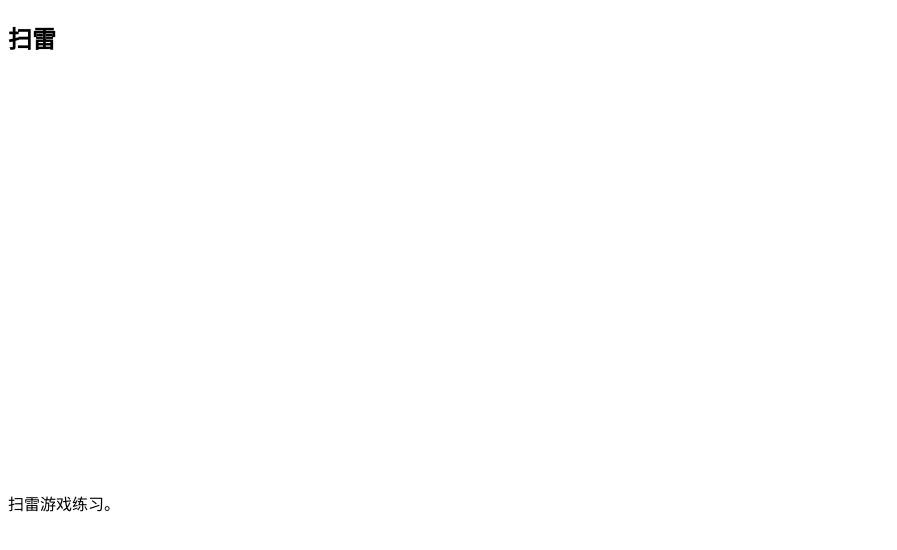
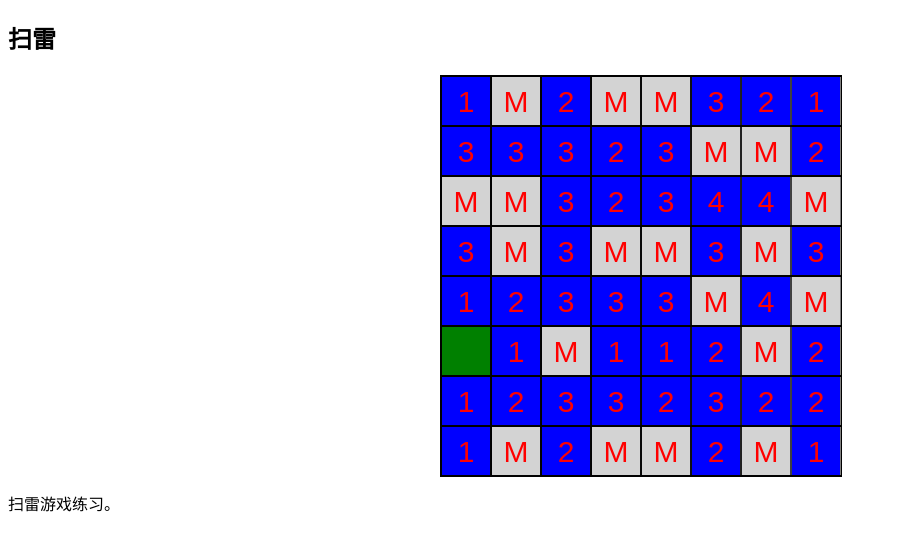
Before and after one commit to YYYQYYY/H5G, a plain HTML site: page mine/index.html in a window 1280 px wide. Shown: the whole page, without its empty margins (0-897 px from the left). Drawn offline with nearby package versions, Linux system fonts and the light colour scheme.

Commit message:
地雷层绘制完成

```diff
--- a/mine/index.html
+++ b/mine/index.html
@@ -11,9 +11,10 @@
         <h1>扫雷</h1>
     </header>
     <section id="layers">
-        <canvas id="game" width="400" height="400">
+        <canvas id="bg" width="400" height="400">
             你的浏览器不支持HTML5。
         </canvas>
+        <canvas id="game" width="400" height="400"></canvas>
     </section>
     <footer>
         <p>扫雷游戏练习。</p>
--- a/mine/static/css/mine.css
+++ b/mine/static/css/mine.css
@@ -8,3 +8,7 @@
 #layers canvas {
     position: absolute;
 }
+
+#bg {
+    border: 1px solid black;
+}
--- a/mine/static/js/mine.js
+++ b/mine/static/js/mine.js
@@ -4,15 +4,14 @@
 var mineGame = {
     layers: [],
     dataMap: [],
-    currentLevel: 0,
-    width: 400,
-    height: 400,
-    mines: [],
-    blockWidth: 50
+    currentLevel: 0
 };
 mineGame.levels = [
     {
         level: 0,
+        width: 400,
+        height: 400,
+        cellWidth: 50,
         mineCount: 20,
         range: {
             rows: 8,
@@ -39,7 +38,6 @@ function getRandomPosition() {
 function createGameData() {
     initDataMap();
     createMines();
-    //scanAroundCells();
 }
 
 /**
@@ -72,6 +70,7 @@ function createMines() {
             mineCount--;
         }
     }
+    tempArr = null;
 }
 
 /**
@@ -94,3 +93,137 @@ function scanAroundCell(pos) {
         }
     }
 }
+
+//////////////////////////////////////////////////
+//// 画布相关
+//////////////////////////////////////////////////
+/**
+ * 初始化游戏画布
+ */
+function initLayers() {
+
+}
+
+/**
+ * 清除画布
+ * @param ctx
+ */
+function clear(ctx) {
+    ctx.clearRect(0, 0, ctx.canvas.width, ctx.canvas.height);
+}
+
+/**
+ * 绘制格子
+ */
+function drawGridCells() {
+    var currentGame = mineGame.levels[mineGame.currentLevel];
+    var cellWidth = currentGame.cellWidth;
+    var rows = currentGame.range.rows + 1;
+    var columns = currentGame.range.columns + 1;
+    var ctx = mineGame.layers[0];
+
+    clear(ctx);
+
+    for (var ri = 0; ri < rows; ri++) {
+        ctx.moveTo(0, ri * cellWidth);
+        ctx.lineTo(currentGame.range.columns * cellWidth, ri * cellWidth);
+        ctx.stroke();
+    }
+    for (var ci = 0; ci < columns; ci++) {
+        ctx.moveTo(ci * cellWidth, 0);
+        ctx.lineTo(ci * cellWidth, currentGame.range.rows * cellWidth);
+        ctx.stroke();
+    }
+
+    drawDataMap();
+}
+
+function drawDataMap() {
+    var currentGame = mineGame.levels[mineGame.currentLevel];
+    var cellWidth = currentGame.cellWidth;
+    var rows = currentGame.range.rows;
+    var columns = currentGame.range.columns;
+    var ctx = mineGame.layers[0];
+    ctx.textAlign = "center";
+    ctx.font = "30px Arial";
+
+    var msg = "";
+    for (var ri = 0; ri < rows; ri++) {
+        for (var ci = 0; ci < columns; ci++) {
+            if (mineGame.dataMap[ri][ci] < 0) {
+                ctx.fillStyle = "lightgray";
+                msg = "M";
+            } else if (mineGame.dataMap[ri][ci] > 0) {
+                ctx.fillStyle = "blue";
+                msg = mineGame.dataMap[ri][ci];
+            } else {
+                ctx.fillStyle = "green";
+                msg = "";
+            }
+            ctx.fillRect(ri * cellWidth + 1, ci * cellWidth + 1, cellWidth - 2, cellWidth - 2);
+            ctx.fillStyle = "#f00";
+            ctx.fillText(msg, ri * cellWidth + cellWidth / 2, ci * cellWidth + (cellWidth / 1.4));
+        }
+    }
+}
+
+function gameLoop() {
+}
+
+$(function () {
+    var canvas_bg = document.getElementById("bg");
+    mineGame.layers[0] = canvas_bg.getContext("2d");
+    var canvas_game = document.getElementById("game");
+    mineGame.layers[1] = canvas_game.getContext("2d");
+
+    createGameData();
+
+    initLayers();
+
+    var layers = $("#layers");
+    //layers.mousedown(function (e) {
+    //    var canvasPosition = $(this).offset();
+    //    var mouseX = (e.pageX - canvasPosition.left) || 0;
+    //    var mouseY = (e.pageY - canvasPosition.top) || 0;
+    //    for (var i = 0; i < mineGame.circles.length; i++) {
+    //        var circleX = mineGame.circles[i].x;
+    //        var circleY = mineGame.circles[i].y;
+    //        var radius = mineGame.circles[i].radius;
+    //        if (Math.pow(mouseX - circleX, 2) + Math.pow(mouseY - circleY, 2) < Math.pow(radius, 2)) {
+    //            mineGame.targetCircle = i;
+    //            break;
+    //        }
+    //    }
+    //});
+    //
+    //layers.mousemove(function (e) {
+    //    if (mineGame.targetCircle != undefined) {
+    //        var canvasPosition = $(this).offset();
+    //        var mouseX = (e.pageX - canvasPosition.left) || 0;
+    //        var mouseY = (e.pageY - canvasPosition.top) || 0;
+    //        var radius = mineGame.circles[mineGame.targetCircle].radius;
+    //        mineGame.circles[mineGame.targetCircle] = new Circle(mouseX, mouseY, radius);
+    //    }
+    //    connectCircles();
+    //    updateLineIntersection();
+    //    updateLevelProgress();
+    //});
+    //
+    //layers.mouseup(function (e) {
+    //    mineGame.targetCircle = undefined;
+    //
+    //    checkLevelCompleteness();
+    //});
+
+    //setupCurrentLevel();
+
+    //mineGame.background = new Image();
+    //mineGame.background.onload = function () {
+    drawGridCells();
+    setInterval(gameLoop, 30);
+    //};
+    //mineGame.background.onerror = function () {
+    //    console.log("Error loading the image.");
+    //};
+    //mineGame.background.src = "images/board.png";
+});
```
